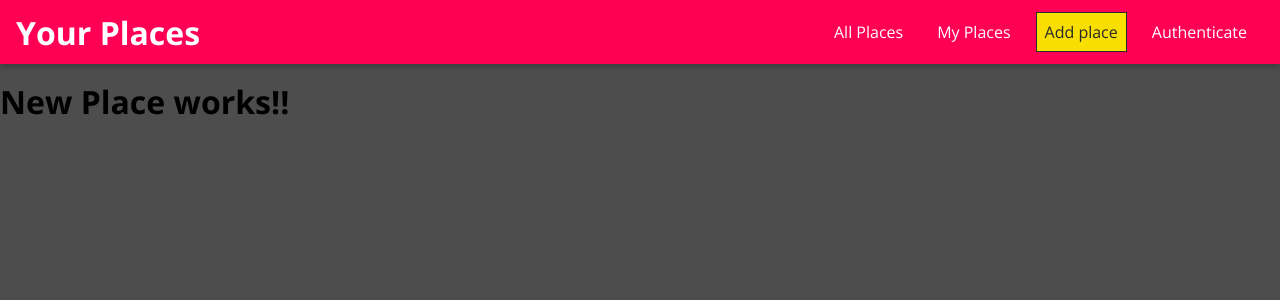
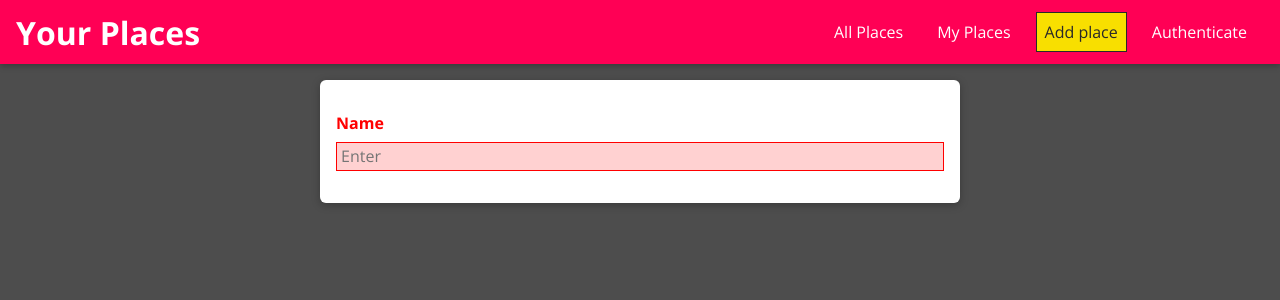
Before and after one commit to yashjsalian23/mernProject, a React (Create React App) app in the folder react-frontend-01-starting-setup/: page /places/new in a window 1280 px wide. Shown: the top 300 px of the page. Built offline with nearby package versions, Linux system fonts and the light colour scheme.

Commit message:
intial commit

```diff
--- a/react-frontend-01-starting-setup/src/places/components/PlaceItem.css
+++ b/react-frontend-01-starting-setup/src/places/components/PlaceItem.css
@@ -48,6 +48,11 @@
     margin: 0.5rem;
   }
 
+  .map-container {
+    height: 15rem;
+    width: 100%;
+  }
+
   @media (min-width: 768px) {
     .place-item__image {
       height: 20rem;
--- a/react-frontend-01-starting-setup/src/places/components/PlaceItem.js
+++ b/react-frontend-01-starting-setup/src/places/components/PlaceItem.js
@@ -1,10 +1,26 @@
-import React from 'react';
+import React, {useState} from 'react';
 import Card from '../../shared/components/UIElements/Card/Card';
 import Button from '../../shared/components/FormElements/Button/Button';
+import Modal from '../../shared/components/UIElements/Modal/Modal';
+
 import './PlaceItem.css';
 
 const PlaceItem = props => {
+    const[showMap, setShowMap] = useState(false);
+
+    const openMapHandler = () => setShowMap(true);
+    const closeMapHandler = () => setShowMap(false);
     return (
+        <React.Fragment>
+            <Modal show={showMap}
+            onCancel={closeMapHandler}
+            header={props.address}
+            contentClass="place-item__modal-content"
+            footer={<Button danger onClick={closeMapHandler}>CLOSE</Button>}>
+                <div className="map-container0">
+                    <h1>The Map!!</h1>
+                </div>
+            </Modal>
             <li className="place-item">
                 <Card className="place-item__content">
                     <div className="place-item__image">
@@ -16,12 +32,13 @@ const PlaceItem = props => {
                         <p>{props.description}</p>
                     </div>
                     <div className="place-item__actions">
-                    <Button inverse>VIEW ON MAP</Button>
+                        <Button inverse onClick={openMapHandler}>VIEW ON MAP</Button>
                         <Button to={`/places/${props.id}`}>EDIT</Button>
                         <Button danger>DELETE</Button>
                     </div>
                 </Card>
             </li>
+        </React.Fragment>
     )
 }
 
--- /dev/null
+++ b/react-frontend-01-starting-setup/src/places/pages/newPlace.css
@@ -0,0 +1,10 @@
+.place-form {
+    list-style: none;
+    margin: 0 auto;
+    padding: 1rem;
+    width: 90%;
+    max-width: 40rem;
+    box-shadow: 0 2px 8px rgba(0, 0, 0, 0.26);
+    border-radius: 6px;
+    background: white;
+  }
--- a/react-frontend-01-starting-setup/src/places/pages/newPlace.js
+++ b/react-frontend-01-starting-setup/src/places/pages/newPlace.js
@@ -1,8 +1,10 @@
 import React from 'react';
+import Input from '../../shared/components/FormElements/Input/Input';
+import './newPlace.css';
 
 const newPlace =(props) =>{
-    return <div>
-        <h1>New Place works!!</h1>
+    return <div className="place-form">
+        <Input element="input" type="text" label="Name" placeholder="Enter" />
     </div>
 }
 
--- /dev/null
+++ b/react-frontend-01-starting-setup/src/shared/components/FormElements/Input/Input.css
@@ -0,0 +1,41 @@
+.form-control {
+    margin: 1rem 0;
+  }
+
+  .form-control label,
+  .form-control input,
+  .form-control textarea {
+    display: block;
+  }
+
+  .form-control label {
+    font-weight: bold;
+    margin-bottom: 0.5rem;
+  }
+
+  .form-control input,
+  .form-control textarea {
+    width: 100%;
+    font: inherit;
+    border: 1px solid #ccc;
+    background: #f8f8f8;
+    padding: 0.15rem 0.25rem;
+  }
+
+  .form-control input:focus,
+  .form-control textarea:focus {
+    outline: none;
+    background: #ebebeb;
+    border-color: #510077;
+  }
+
+  .form-control--invalid label,
+  .form-control--invalid p {
+    color: red;
+  }
+
+  .form-control--invalid input,
+  .form-control--invalid textarea {
+    border-color: red;
+    background: #ffd1d1;
+  }
--- /dev/null
+++ b/react-frontend-01-starting-setup/src/shared/components/FormElements/Input/Input.js
@@ -0,0 +1,36 @@
+import React, { useReducer }from 'react';
+import './Input.css';
+
+const inputReducer = (state, action) => {
+    switch(action.type){
+        case "CHANGE":
+        return {
+            value: action.val,
+            isValid: true
+        }
+
+        default:
+            return state;
+    }
+};
+
+
+const Input = props => {
+
+    const [inputState, dispatch] =  useReducer(inputReducer, {value: "" , isValid: false});
+
+    const changeHandler = event => {
+        dispatch({type: "CHANGE",  val: event.target.value})
+    }
+
+    const element = props.element === "input" ?
+    (<input id={props.id} type={props.type} placeholder={props.placeholder} value={inputState.value}/>) :
+    (<textarea id={props.id} rows={props.rows || 4} value={inputState.value} />);
+
+    return (<div className={`form-control ${!inputState.isValid && 'form-control--invalid'}`}>
+        <label htmlFor={props.id} >{props.label}</label>
+        {element}
+    </div>);
+};
+
+export default Input;
--- a/react-frontend-01-starting-setup/src/shared/components/UIElements/Modal/Modal.css
+++ b/react-frontend-01-starting-setup/src/shared/components/UIElements/Modal/Modal.css
@@ -0,0 +1,58 @@
+.modal {
+    z-index: 100;
+    position: fixed;
+    top: 22vh;
+    left: 10%;
+    width: 80%;
+    background: white;
+    box-shadow: 0 2px 8px rgba(0, 0, 0, 0.26);
+    border-radius: 8px;
+  }
+
+  .modal__header {
+    width: 100%;
+    padding: 1rem 0.5rem;
+    background: #ff0055;
+    color: white;
+  }
+
+  .modal__header h2 {
+    margin: 0.5rem;
+  }
+
+  .modal__content {
+    padding: 1rem 0.5rem;
+  }
+
+  .modal__footer {
+    padding: 1rem 0.5rem;
+  }
+
+  @media (min-width: 768px) {
+    .modal {
+      left: calc(50% - 20rem);
+      width: 40rem;
+    }
+  }
+
+  .modal-enter {
+    transform: translateY(-10rem);
+    opacity: 0;
+  }
+
+  .modal-enter-active {
+    transform: translateY(0);
+    opacity: 1;
+    transition: all 200ms;
+  }
+
+  .modal-exit {
+    transform: translateY(0);
+    opacity: 1;
+  }
+
+  .modal-exit-active {
+    transform: translateY(-10rem);
+    opacity: 0;
+    transition: all 200ms;
+  }
--- a/react-frontend-01-starting-setup/src/shared/components/UIElements/Modal/Modal.js
+++ b/react-frontend-01-starting-setup/src/shared/components/UIElements/Modal/Modal.js
@@ -1,22 +1,36 @@
 import React from 'react';
+import Backdrop from '../Backdrop/Backdrop';
+import {CSSTransition} from 'react-transition-group';
 import './Modal.css';
 
-const modalOverlay = props =>{
+const ModalOverlay = props =>{
     return <div className={`modal ${props.className}`} style={props.style}>
         <header className={`modal__header ${props.header}`}>
             <h2>{props.header}</h2>
         </header>
-        <form onSubmit={props.onSubmit ? props.onSubmit : event => event.preventDefault}>
+        <form onSubmit={props.onSubmit ? props.onSubmit : event => event.preventDefault()}>
             <div className={`modal__content ${props.contentClass}`}>
                 {props.children}
             </div>
             <footer className={`modal__footer ${props.footer}`}>
-
+                {props.footer}
             </footer>
         </form>
     </div>
 }
 
-const Modal = props => {};
+const Modal = props => {
+    return <React.Fragment>
+        {props.show && <Backdrop onClick={props.onCancel}/>}
+        <CSSTransition
+        in={props.show}
+        mountOnEnter
+        unmountOnExit
+        timeout={200}
+        classNames="modal">
+            <ModalOverlay {...props}/>
+        </CSSTransition>
+    </React.Fragment>
+};
 
 export default Modal;
```
Lines whose indentation alone changed are shown as unchanged.
